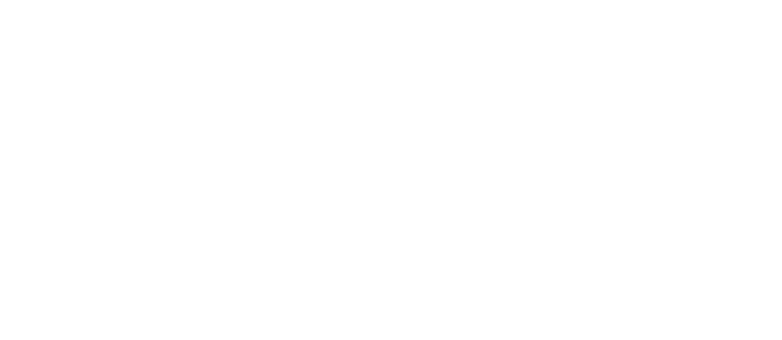
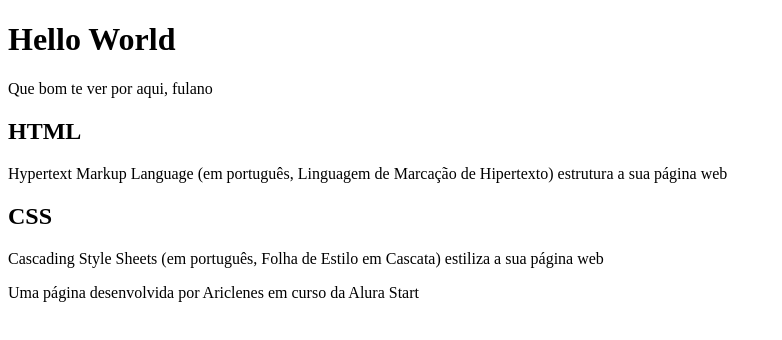
Before and after one commit to AbaProf/Hello-World, a plain HTML site: page index.html in a window 1280 px wide. Shown: the whole page, without its empty margins (0-782 px from the left). Drawn offline with Linux system fonts and the light colour scheme.

Commit message:
Alterando a página da Web

```diff
--- a/index.html
+++ b/index.html
@@ -6,6 +6,23 @@
     <title>Hello World</title>
 </head>
 <body>
+    <header>
+        <h1>Hello World</h1>
+        <p>Que bom te ver por aqui, fulano</p>
+    </header>
 
+    <section>
+        <h2>HTML</h2>
+        <p>Hypertext Markup Language (em português, Linguagem de Marcação de Hipertexto) estrutura a sua página web</p>
+
+        <h2>CSS</h2>
+        <p>Cascading Style Sheets (em português, Folha de Estilo em Cascata) estiliza a sua página web</p>
+
+    </section>
+
+    <footer>
+        <p>Uma página desenvolvida por Ariclenes em curso da Alura Start</p>
+
+    </footer>
 </body>
 </html>
```
